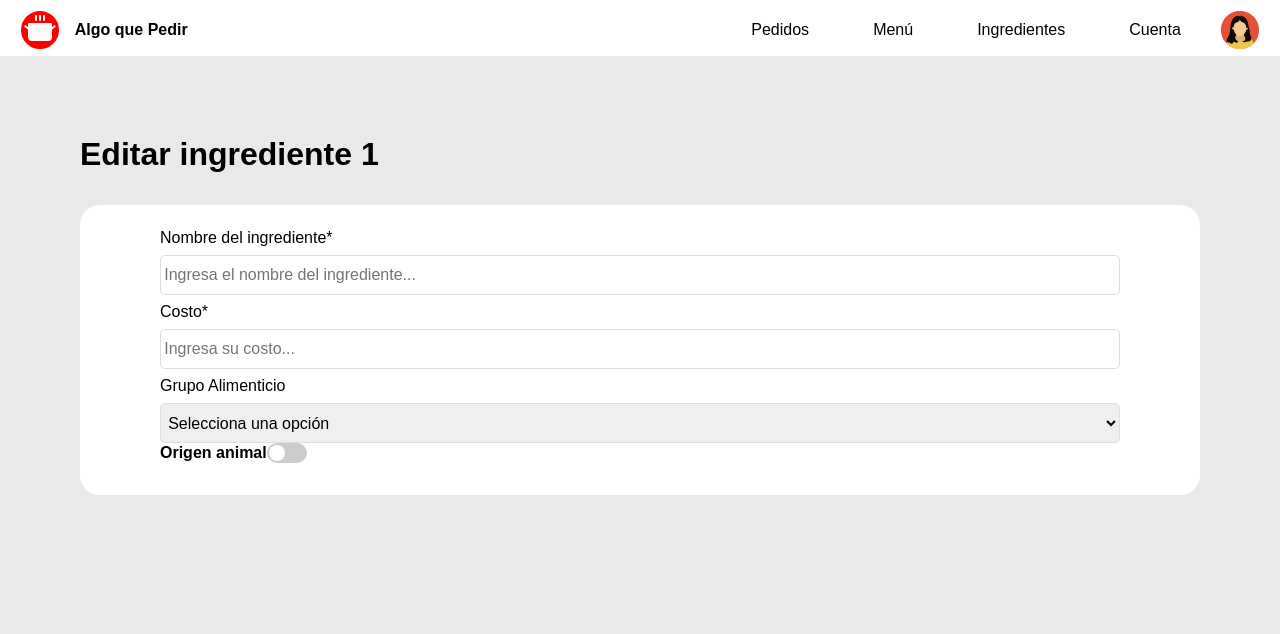
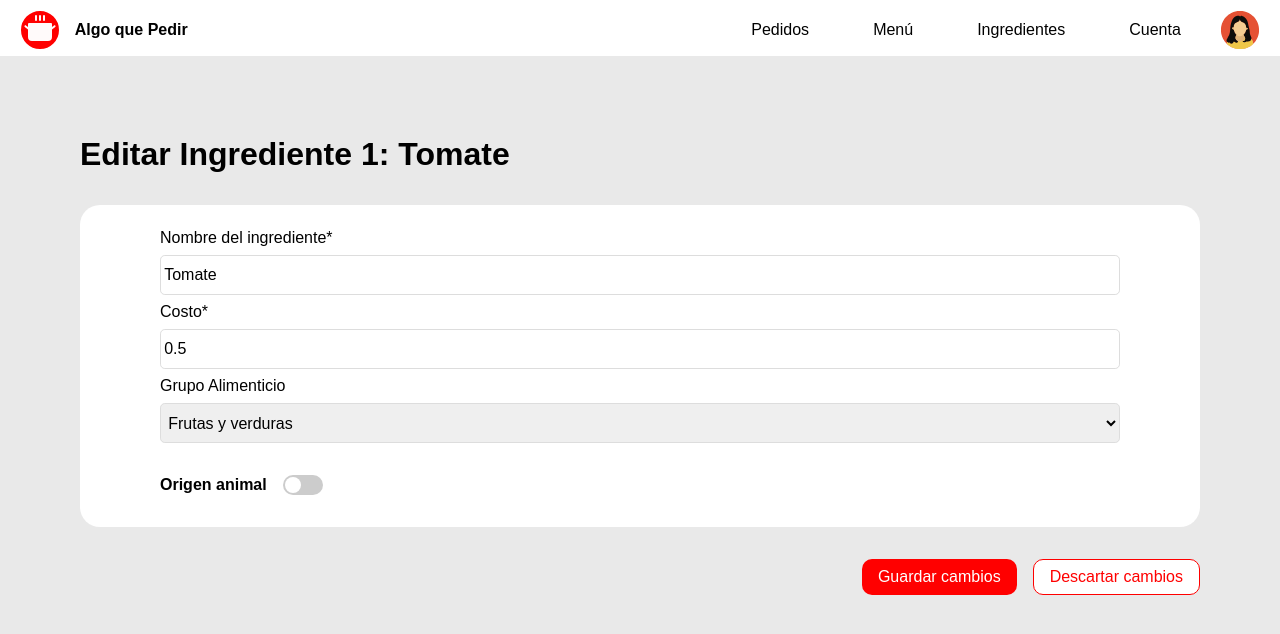
Before and after one commit to joanavarro23/svelte-algo-que-pedir, a SvelteKit app: page /editar-ingrediente/1 in a window 1280 px wide. Shown: the top 634 px of the page. Built offline with nearby package versions, Linux system fonts and the light colour scheme; a web font is replaced by a local one.

Commit message:
reactividad en editar ingrediente y agrego botones faltantes

```diff
--- a/src/routes/(app)/editar-ingrediente/[id]/+page.svelte
+++ b/src/routes/(app)/editar-ingrediente/[id]/+page.svelte
@@ -1,14 +1,28 @@
-<script>
+<script lang='ts'>
   import { page } from '$app/state'
   import './editar-ingrediente.css'
   import Input from '$lib/components/generales/input/input.svelte'
   import Switch from '$lib/components/generales/switch/switch.svelte'
   import Textarea from '$lib/components/generales/input/textarea.svelte'
+  import Boton from '$lib/components/generales/boton/boton.svelte'
+  import { GrupoAlimenticio } from '$lib/models/ingrediente.svelte'
+
+  let { data } = $props()
+
+  const titulo = $derived(`Editar Ingrediente ${data.ingrediente.id}: ${data.ingrediente?.nombre ?? ''}`)
+  const opcionesGrupo = [
+    GrupoAlimenticio.CEREALES_Y_TUBERCULOS,
+    GrupoAlimenticio.AZUCARES_Y_DULCES,
+    GrupoAlimenticio.LACTEOS,
+    GrupoAlimenticio.FRUTAS_Y_VERDURAS,
+    GrupoAlimenticio.GRASAS_Y_ACEITES,
+    GrupoAlimenticio.PROTEINAS
+  ].map(v => ({ value: v, label: v }))
 </script>
 
 <main class="vista-edicion-ingrediente main-vista">
   <!-- Contenedor de toda la vista -->
-  <h1 class="titulo-edicion">Editar ingrediente {page.params.id}</h1>
+  <h1 class="titulo-edicion">{titulo}</h1>
   <section class="container-edicion contenedor-general">
     <!-- Contenedor de los campos de edicion ingrediente -->
     <article class="item-input-edicion">
@@ -19,6 +33,7 @@
           id="nombre-ingrediente"
           placeholder="Ingresa el nombre del ingrediente..."
           required={true}
+          bind:value={data.ingrediente.nombre}
         />
 
         <Input
@@ -27,25 +42,24 @@
           id="costo-ingrediente"
           placeholder="Ingresa su costo..."
           required={true}
+          bind:value={data.ingrediente.costo}
         />
 
         <Textarea
           nombre_label="Grupo Alimenticio"
           id="grupo-alimenticio"
           select={true}
-          options={[
-            { value: '', label: 'Selecciona una opción' },
-            { value: '1', label: 'Cereales y tubérculos' },
-            { value: '2', label: 'Azúcares y dulces' },
-            { value: '3', label: 'Lácteos' },
-            { value: '4', label: 'Frutas y verduras' },
-            { value: '5', label: 'Grasas y aceites' },
-            { value: '6', label: 'Proteínas' }
-          ]}
+          options={[{ value: '', label: 'Selecciona una opción' }, ...opcionesGrupo]}
+          bind:value={data.ingrediente.grupo}
         />
-
-        <Switch id="origen-toggle" titulo="Origen animal" />
+        <article class="origen-toggle">
+          <Switch id="origen-toggle" titulo="Origen animal" bind:checked={data.ingrediente.esAnimal} />
+        </article>
       </form>
     </article>
   </section>
+  <div class="container-botones-edicion">             <!-- Contenedor de los botones de guardar y descartar cambios -->
+      <Boton data-testid="btnGuardar" type="submit" class="boton-primario boton-guardar">Guardar cambios</Boton>
+      <Boton data-testid="btnDescartar" class="boton-secundario boton-descartar">Descartar cambios</Boton>
+  </div>
 </main>
```
